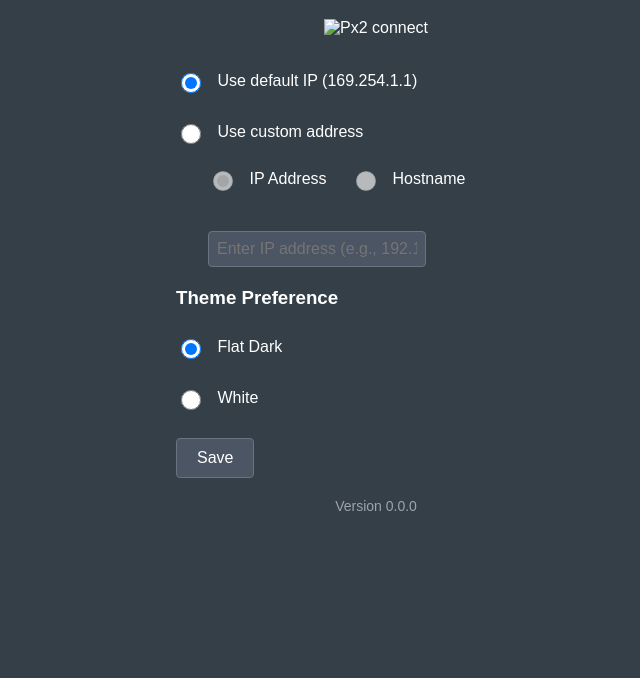
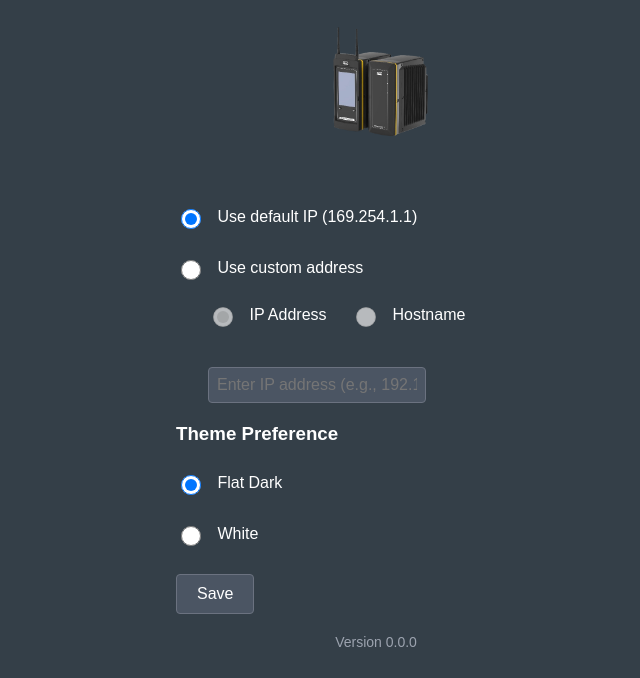
Before and after one commit to jphermans/Px2Connect_browser_extension, a browser extension: page options.html in a window 1280 px wide. Shown: the part 126-804 px from the top of the page, without its empty margins (264-904 px from the left). Drawn offline with Linux system fonts and the light colour scheme.

Commit message:
Fixed icon filename references to match PF8-removebg-preview.png

```diff
--- a/options.html
+++ b/options.html
@@ -101,7 +101,7 @@
   <div class="container">
     <h1>Px2 connect Configuration</h1>
     <div class="image-container">
-      <img id="mainImage" src="pf8.png" alt="Px2 connect">
+      <img id="mainImage" src="PF8-removebg-preview.png" alt="Px2 connect">
     </div>
     <div class="option-group">
       <label>
```
Also changed, not shown: popup.html (+1 -1 lines), .github/workflows/package.yml, manifest.json.
